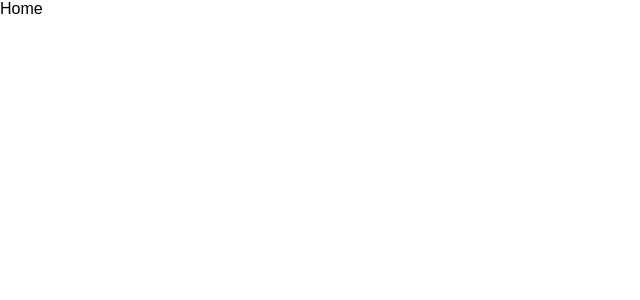
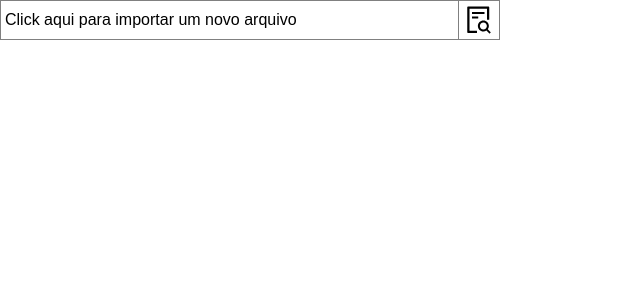
Before and after one commit to victormatia/price-manager-front-end, a React (Vite) app: page / in a window 1280 px wide. Shown: the top 300 px of the page, without its empty margins (0-640 px from the left). Built offline with nearby package versions, Linux system fonts and the light colour scheme; a web font is replaced by a local one.

Commit message:
feat: implements Upload component in the Home page

```diff
--- a/src/pages/Home/index.tsx
+++ b/src/pages/Home/index.tsx
@@ -1,7 +1,9 @@
+import Upload from '@/components/Upload';
+
 export default function Home() {
   return (
     <main>
-      Home
+      <Upload/>
     </main>
   );
 }
```
